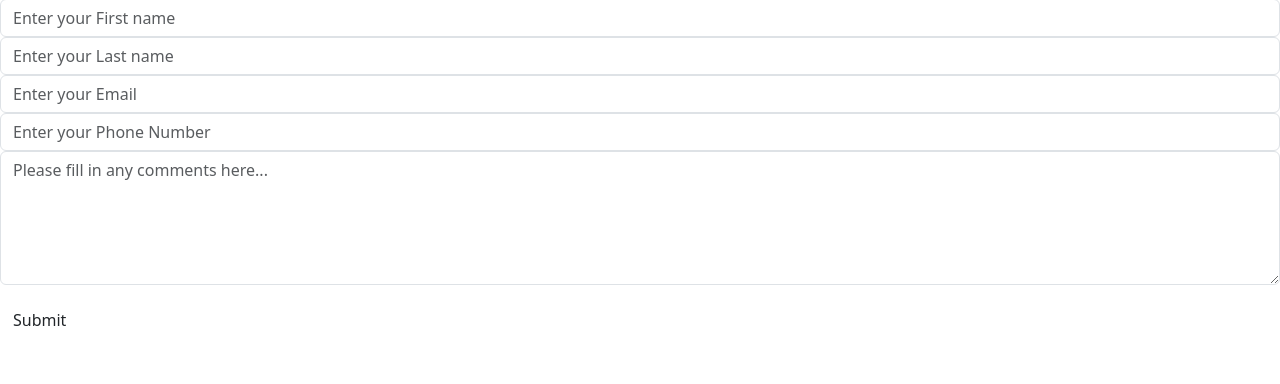
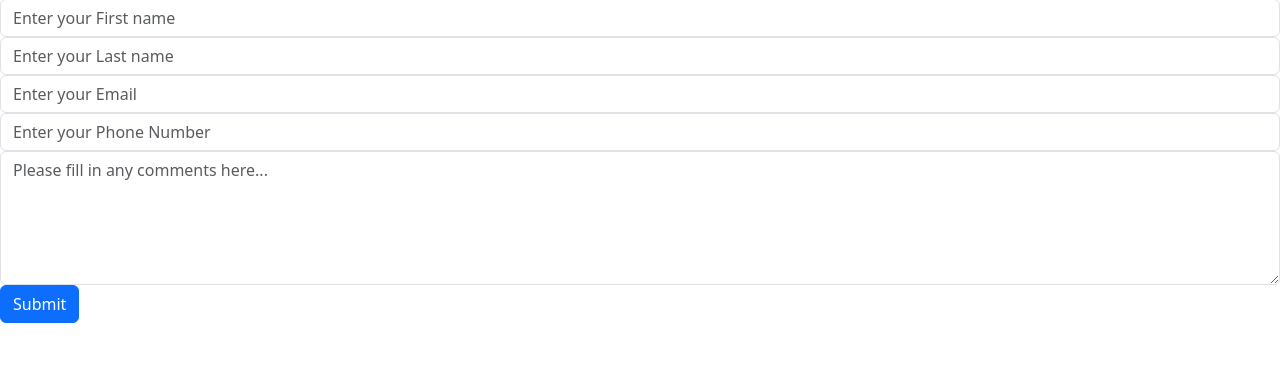
Before and after one commit to hannahro15/ready-steady-eat, a Django app: template contact/templates/contact/contact.html in a window 1280 px wide. Shown: the part 283-667 px from the top of the page. Run offline with Django 3.2, Linux system fonts and the light colour scheme; the template is opened without the code that fills it, so the values that code supplies are empty; some libraries are stand-ins or nearby versions.

Commit message:
Style button on contact page, amend html on the contact form

```diff
--- a/contact/templates/contact/contact.html
+++ b/contact/templates/contact/contact.html
@@ -7,25 +7,12 @@
   <p class="text-center page-subtitles">Please contact us if you have any queries regarding our online store.</p>
 
   <form id="contactForm">
-    <div class="col fw-bold">
       <input type="text" class="form-control" id="firstName" placeholder="Enter your First name" required>
-    </div>
-    <div class="col fw-bold">
       <input type="text" class="form-control" id="lastName" placeholder="Enter your Last name" required>
-    </div>
-    <div class="col fw-bold">
       <input type="email" class="form-control" id="email" placeholder="Enter your Email" required>
-    </div>
-    <div class="col fw-bold">
-        <input type="phone" class="form-control" id="phone" placeholder="Enter your Phone Number" required>
-    </div>
-    <div class="mb-3 fw-bold">
+      <input type="number" class="form-control" id="phone" placeholder="Enter your Phone Number" required>
       <textarea class="form-control" id="text-area" placeholder="Please fill in any comments here..."
                 rows="5" required></textarea>
-    </div>
-    <div>
-      <button type="submit" class="submit_button btn btn-custom-text"
-              id="submitButton">Submit</button>
-    </div>
+      <button type="submit" class="submit_button btn btn-primary" id="submitButton">Submit</button>
   </form>
 {% endblock content %}
```
Also changed, not shown: contact/static/css/contact.css (deleted, +0 -9 lines), contact/static/css/contact/contact.css (added, +9 -0 lines).
